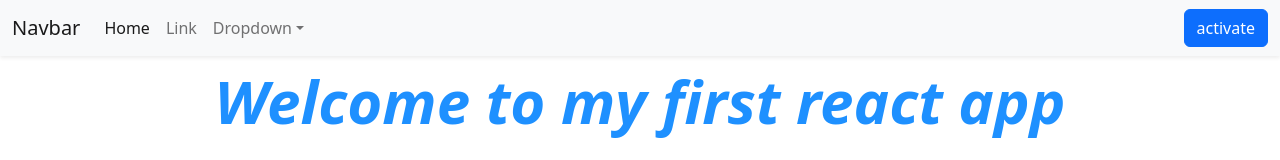
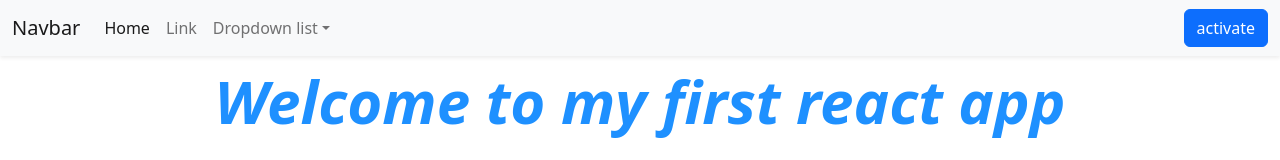
Before and after one commit to kareemRafat/react-app, a React (Create React App) app: page / in a window 1280 px wide. Shown: the top 160 px of the page. Built offline with nearby package versions, Linux system fonts and the light colour scheme.

Commit message:
add new structure jsx

```diff
--- a/src/App.js
+++ b/src/components/App.jsx
@@ -1,4 +1,4 @@
-import Header from './header.js';
+import Header from './header.jsx';
 
 /*
   types of components
--- a/src/header.js
+++ b/src/components/header.jsx
@@ -2,6 +2,7 @@ let Header = (props) => {
 	// props is the parameter that receive every custom attributes in Header component call
 	console.log(props);
 	return (
+		<>
 		<nav className="navbar navbar-expand-lg navbar-light bg-light shadow-sm">
 		  <div className="container-fluid">
 		    <a className="navbar-brand" href="#">
@@ -39,14 +40,14 @@ let Header = (props) => {
 		            data-bs-toggle="dropdown"
 		            aria-expanded="false"
 		          >
-		            Dropdown
+		            Dropdown list
 		          </a>
 		          <ul className="dropdown-menu" aria-labelledby="navbarDropdown">
 								{/* loop in object passed to props */}
 								{/* js code in two {} */}
 								{props.dataObject.map((item,index) => {
-									return (<li>
-													<a className="dropdown-item" href="#">
+									return (<li key={item.name}>
+													<a className="dropdown-item"  href="#">
 														{item.name}
 													</a>
 												</li>)
@@ -75,10 +76,11 @@ let Header = (props) => {
 		        </li>
 		      </ul>
 					{/* call the function and event onClick={} camelcase */}
-					<input className="btn btn-primary" type={'button'} value='activate' onClick={props.funRefAttr}/>
+					<input className="btn btn-primary" type='button' value='activate' onClick={props.funRefAttr}/>
 		    </div>
 		  </div>
 		</nav>
+		</>
 	);
 }
 export default Header ;
--- a/src/index.js
+++ b/src/index.js
@@ -1,7 +1,7 @@
 import React from 'react';
 import ReactDOM from 'react-dom/client';
 import './App.css';
-import App from './App.js';
+import App from './components/App.jsx';
 import bootstrap from 'bootstrap/dist/js/bootstrap.bundle.min.js';
 
 
```
